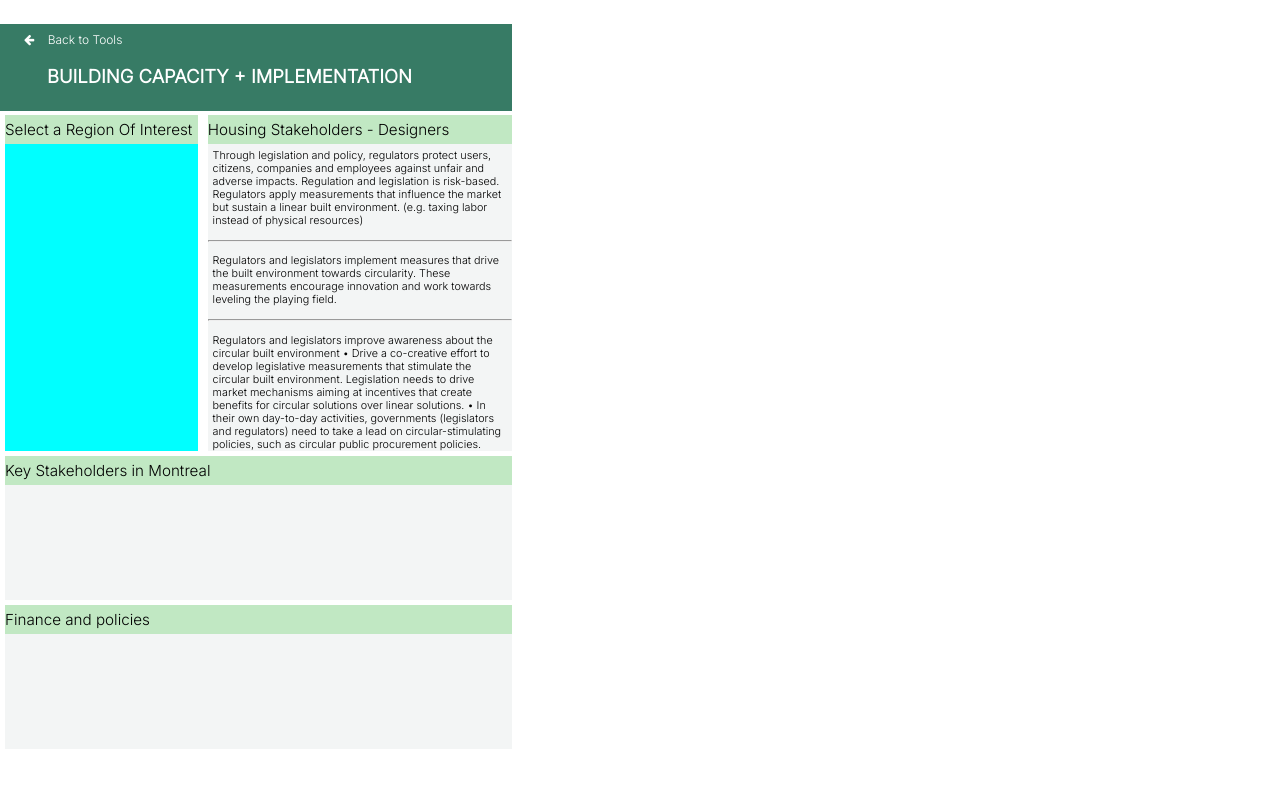
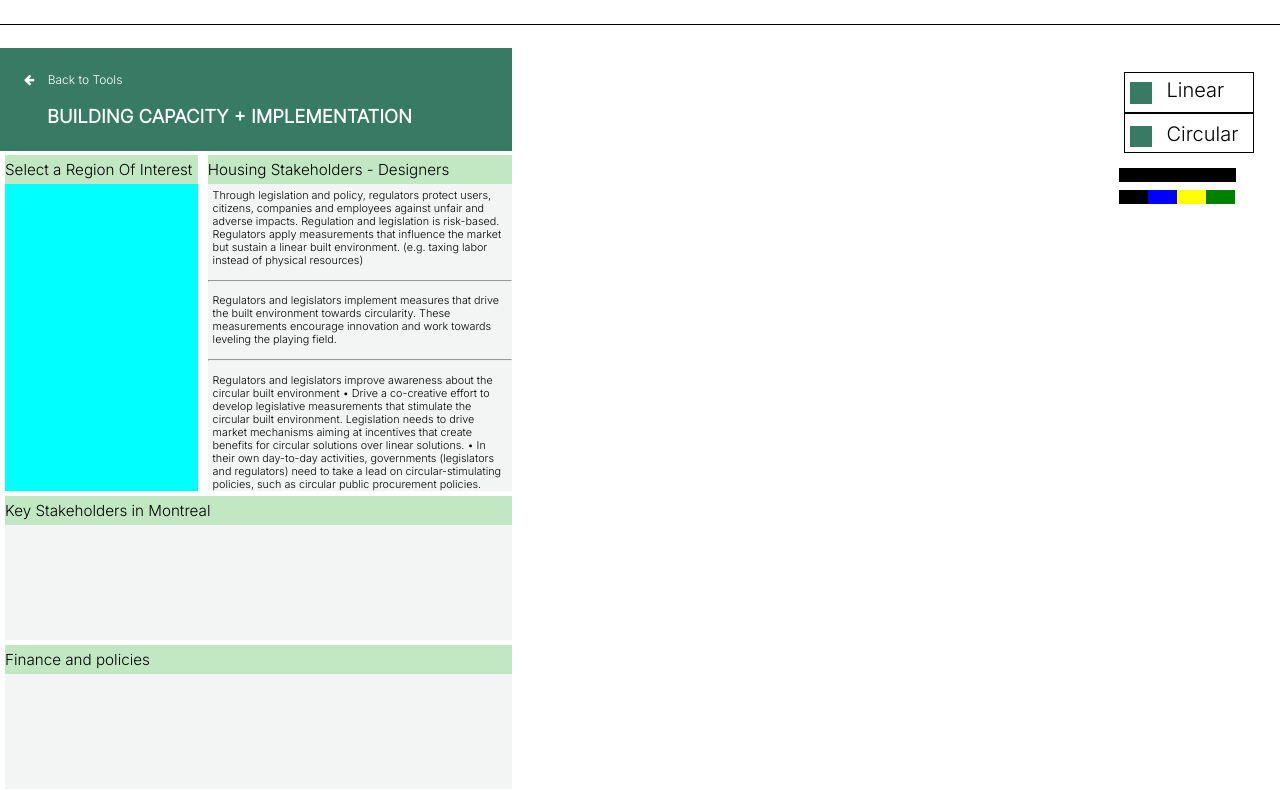
Before and after one commit to prasoon006/wheel-new, a website: page leftPanel.html in a window 1280 px wide. Shown: the part 48-838 px from the top of the page. Drawn offline with nearby package versions, Linux system fonts and the light colour scheme.

Commit message:
somechanges

```diff
--- a/files/stakeholdersData.json
+++ b/files/stakeholdersData.json
@@ -212,7 +212,7 @@
         "NAME": "<b>Owners</b>",
         "SURNAME": "",
         "MARRIEDN": "",
-        "COLOR": "#c2e2c2",
+        "COLOR": "#9fd29f",
         "YEAR_B": "1960",
         "YEAR_D": "2040",
         "YEAR_B1": "",
--- a/leftPanel.html
+++ b/leftPanel.html
@@ -3,11 +3,16 @@
 <title>Left Panel</title>
 
 <head>
-  <script></script>
-  <script ></script>
+
+  <script>
+    function onScaleClick() {
+      console.log("scale clicked");
+    }
+
+  </script>
 
 
-  <script src="http://d3js.org/d3.v7.min.js"  src="http://d3js.org/topojson.v0.min.js" type="text/javascript">
+  <script src="http://d3js.org/d3.v7.min.js" src="http://d3js.org/topojson.v0.min.js" type="text/javascript">
     d3.json('./files/maps.geojson').then(function (bb) {
       let width = 200, height = 200;
       let projection = d3.geoEqualEarth();
@@ -45,7 +50,7 @@
 <div class="navbar-l">
   <span class="dhb-icon">
     <!-- <div> -->
-    <img style="height: 5vh;" src="wheel/files/dhblogo.png"></img>
+    <img style="height: 5vh;" src="/wheel/files/dhblogo.png"></img>
     <!-- </div> -->
   </span>
   <div class="menu-contain">
@@ -61,13 +66,13 @@
     <div class="menu-l">
       Policy
     </div>
-    <div class="menu-l">
+    <div style="font-weight: bold;" class="menu-l">
       Toolkit
     </div>
   </div>
 </div>
 
-<div style="height:7vh">
+<div style="height:12vh">
 
 </div>
 <!-- Navbar End -->
@@ -166,6 +171,42 @@
   <div class="right-contain">
 
   </div>
+  <div onclick="onScaleClick()" class="scale-tr">
+    <div class="scale-lin">
+      <span class="sq-lin">
+
+      </span>
+
+      Linear
+    </div>
+    <hr class="lin-cir-line">
+    <div class="scale-cir">
+      <span class="sq-cir">
+      </span>
+      Circular
+    </div>
+  </div>
+
+
+
+  <div class="fill-lin">
+
+  </div>
+
+  <div class="fill-cir">
+    <span class="cir-lin-1">
+
+    </span>
+    <span class="cir-lin-2">
+
+    </span>
+    <span class="cir-lin-3">
+
+    </span>
+    <span class="cir-lin-4">
+
+    </span>
+  </div>
 </div>
 
 
--- a/leftStyle.css
+++ b/leftStyle.css
@@ -6,7 +6,7 @@ body{
 }
 
 .navbar-l{
-    /* border-bottom: 1px black solid; */
+    border-bottom: 1px black solid;
     position: fixed;
     width: 100%;
 
@@ -120,10 +120,10 @@ body{
 
 
 .right-contain{
-    transform: scale(0.75);
+    transform: scale(0.83);
     position: absolute;
-    left: 40%;
-    top: -15%;
+    left: 35%;
+    top: -2%;
 
     /* margin-top: -200px; */
     /* z-index: -1; */
@@ -138,3 +138,115 @@ body{
     height: 18vh;
     background-color: #F3F5F5;
 }
+
+
+
+.scale-tr{
+    position: absolute;
+    top: 15%;
+    right: 2%;
+    border: solid black 1px;
+}
+
+.sq-lin{
+    width: 2.7vh;
+    height: 2.7vh;
+    display: block;
+    margin-top: 4px;
+
+    background-color: #377B65;
+    margin-right: 15px;
+
+}
+
+.sq-cir{
+    width: 2.7vh;
+    height: 2.7vh;
+    display: block;
+    background-color: #377B65;
+    margin-right: 15px;
+    margin-top: 4px;
+}
+
+.scale-lin{
+    display: flex;
+    margin: 5px;
+    font-size: 2.5vh;
+    margin-right: 15px;
+
+}
+
+.scale-cir{
+    display: flex;
+    margin: 5px;
+    font-size: 2.5vh;
+    margin-right: 15px;
+}
+
+.lin-cir-line{
+    color: black;
+
+    border:  black 0.4px solid;
+}
+
+
+.fill-lin{
+    background-color: black;
+    position: absolute;
+    top: 27%;
+    right: 3.4%;
+    width: 117px;
+    height: 14px;
+}
+
+
+.fill-cir{
+
+    position: absolute;
+    top: 29.5%;
+    right: 3.4%;
+    width: 117px;
+    height: 14px;
+}
+
+
+
+.cir-lin-1{
+    height: 100%;
+    background-color: black;
+    width: 25%;
+    display: inline-block;
+    margin: 0;
+    padding: 0;
+
+}
+
+.cir-lin-2{
+    height: 100%;
+    background-color: blue;
+    width: 25%;
+    display: inline-block;
+    margin: 0;
+    padding: 0;
+    margin-left: -5px;
+}
+
+.cir-lin-3{
+    height: 100%;
+    background-color: yellow;
+    width: 25%;
+    display: inline-block;
+    margin: 0;
+    padding: 0;
+    margin-left: -5px;
+}
+
+.cir-lin-4{
+    height: 100%;
+    background-color: green;
+    width: 25%;
+    display: inline-block;
+    margin: 0;
+    padding: 0;
+    margin-left: -5px;
+}
```
Also changed, not shown: 594367f808372e2a@2033.js (+53 -51 lines).
